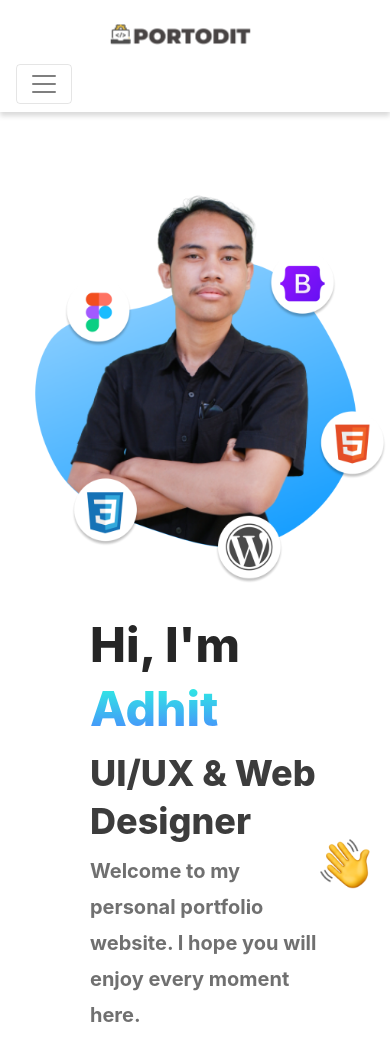
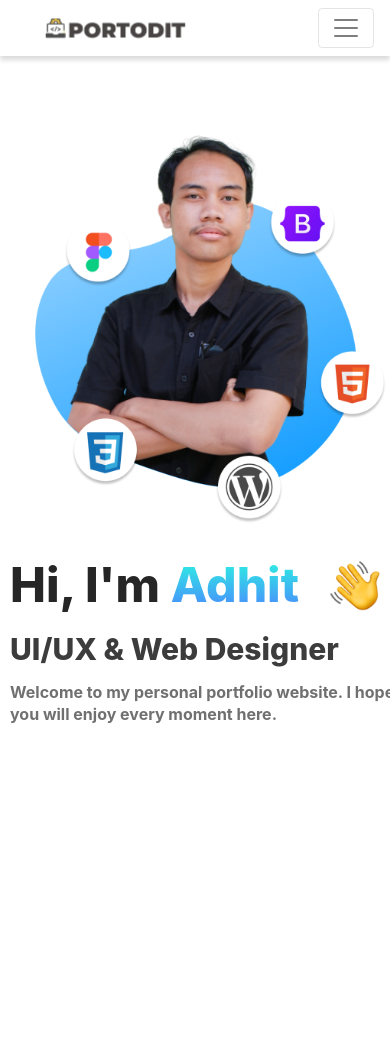
Before and after one commit to moylie/PORTODIT, a plain HTML site: page index.html in a window 390 px wide. After the commit the page ends 844 px from the top, so only its background shows below. Drawn offline with nearby package versions, Linux system fonts and the light colour scheme.

Commit message:
update 4

```diff
--- a/index.html
+++ b/index.html
@@ -115,6 +115,7 @@
     margin-right: 0;
     margin-left: 10px;
     margin-bottom: 20px;
+    margin-top: 60px;
     scale: 0.8;
   }
 
@@ -124,7 +125,8 @@
   }
 
   .designation {
-    font-size: 36px;
+    width: 400px;
+    font-size: 30px;
     line-height: 48px;
   }
 
@@ -137,21 +139,23 @@
 
   .welcome {
     width: auto;
-    font-size: 20px; /* Ubah ukuran font pada versi mobile */
+    font-size: 16px; /* Ubah ukuran font pada versi mobile */
+    line-height: 22px;
     text-align: left; /* Tambahkan properti ini untuk rata tengah pada versi mobile */
   }
 
   .hai-image {
   width: 50px;
   height: 50px;
-  margin-left: 300px;
-  margin-top: -210px;
+  margin-left: 320px;
+  margin-top: -180px;
 }
 
 .navbar-brand img {
       width: 279px;
       height: 46px;
       scale: 0.5;
+      margin: -40px;
     }
 
 }
```
